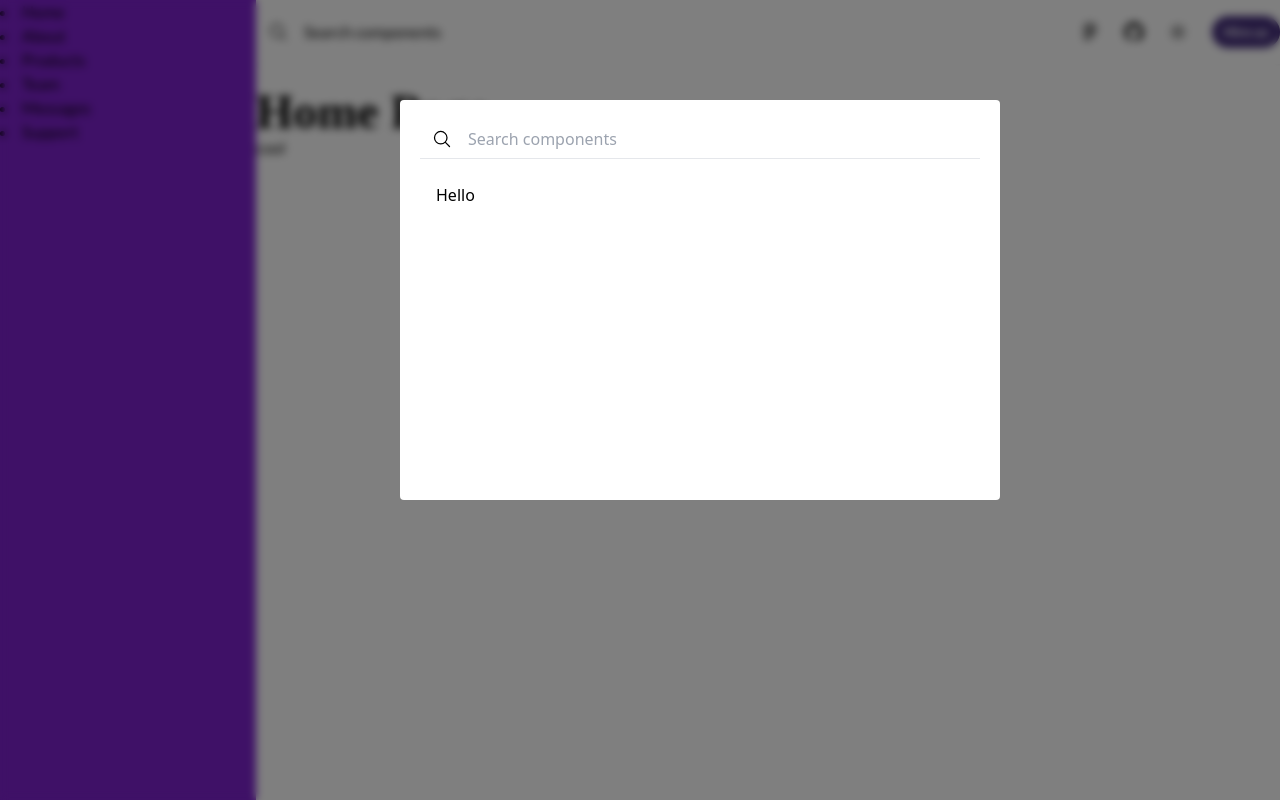
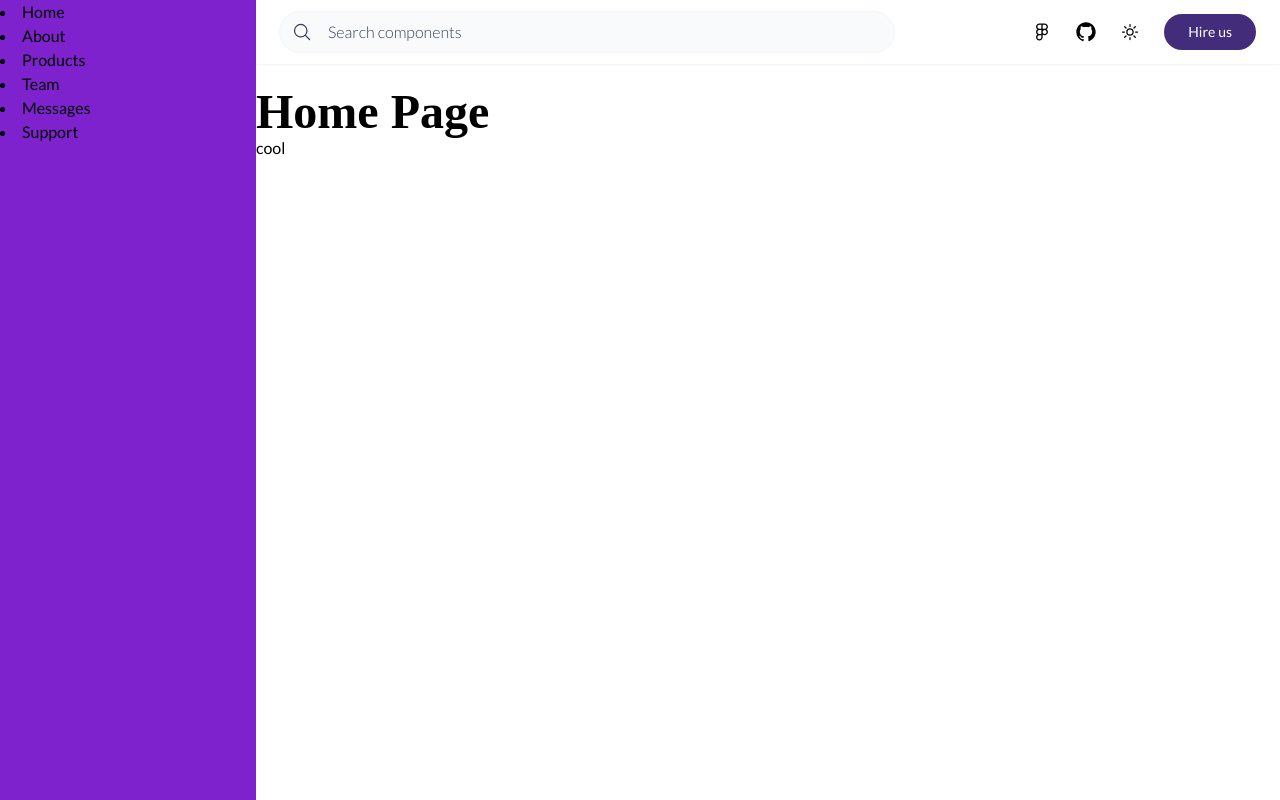
Before and after one commit to kashifal/center-ui, a React (Vite) app: page / in a window 1280 px wide. Built offline with nearby package versions, Linux system fonts and the light colour scheme; a web font is replaced by a local one.

Commit message:
logic add

```diff
--- a/package.json
+++ b/package.json
@@ -9,11 +9,14 @@
     "preview": "vite preview"
   },
   "dependencies": {
+    "@reduxjs/toolkit": "^1.9.0",
     "react": "^18.2.0",
     "react-copy-to-clipboard": "^5.1.0",
     "react-dom": "^18.2.0",
+    "react-redux": "^8.0.5",
     "react-router-dom": "^6.4.3",
-    "react-syntax-highlighter": "^15.5.0"
+    "react-syntax-highlighter": "^15.5.0",
+    "redux": "^4.2.0"
   },
   "devDependencies": {
     "@iconify/react": "^4.0.0",
--- /dev/null
+++ b/src/app/slices/ModalSlice.js
@@ -0,0 +1,15 @@
+import { createSlice } from "@reduxjs/toolkit";
+
+
+const ModalSlice = createSlice({
+    name:'modal',
+    initialState:{isOpen : false},
+    reducers:{
+        openModal(state,action){
+            state.isOpen = action.payload;
+        }
+    }
+})
+
+export default ModalSlice.reducer;
+export const ModalAction = ModalSlice.actions;
--- /dev/null
+++ b/src/app/store/configuresStore.js
@@ -0,0 +1,7 @@
+import rootReducers from "./rootReducer";
+import { configureStore } from "@reduxjs/toolkit";
+
+
+export const store = configureStore({
+  reducer: rootReducers,
+});
--- /dev/null
+++ b/src/app/store/rootReducer.js
@@ -0,0 +1,8 @@
+import { combineReducers } from "@reduxjs/toolkit";
+import ModalSlice from "../slices/ModalSlice";
+
+const rootReducers = combineReducers({
+  ModalSlice,
+});
+
+export default rootReducers;
--- a/src/components/Header/Header.jsx
+++ b/src/components/Header/Header.jsx
@@ -1,20 +1,28 @@
-import React, { Fragment } from "react";
+import React, { Fragment, useState } from "react";
+import { useDispatch, useSelector } from "react-redux";
+import { ModalAction } from "../../app/slices/ModalSlice";
+import ModalSlice from "../../app/slices/ModalSlice";
 
 const Header = () => {
+  const dispatch = useDispatch();
+
+  console.log(ModalAction);
+
+
   return (
     <Fragment>
       <div className='h-16 w-full shadow-sm'>
-        <div className='h-full max-w-5xl m-auto flex items-center'>
+        <div className='h-full w-full px-6  flex items-center'>
           <div className='flex-1  h-full flex items-center'>
-            <div className='group flex w-2/3 items-center gap-2 py-2 px-3 cursor-pointer'>
-              <div className='rounded-full group-hover:text-primary'>
+            <div onClick={() => dispatch(ModalAction.openModal(true))} className='group bg-gray-50 ring-1 ring-gray-100 rounded-full flex w-2/3 items-center gap-2 py-2 px-3 cursor-pointer'>
+              <div className='rounded-full  group-hover:text-primary'>
                 <svg
                   xmlns='http://www.w3.org/2000/svg'
                   fill='none'
                   viewBox='0 0 24 24'
                   strokeWidth={1.5}
                   stroke='currentColor'
-                  className='w-5 h-5'
+                  className='w-5 h-5 text-secondary'
                 >
                   <path
                     strokeLinecap='round'
@@ -24,10 +32,12 @@ const Header = () => {
                 </svg>
               </div>
               <hr />
-              <span className='group-hover:text-primary'>
+              <span className='group-hover:text-primary text-secondary font-light'>
                 Search components
               </span>
-            </div>
+
+
+
           </div>
           <div className='w-96 h-full flex items-center justify-end gap-6'>
             <a href='' className=''>
@@ -80,13 +90,14 @@ const Header = () => {
             </button>
             <a
               href='/'
-              className='px-3 py-[6px] bg-primary text-white rounded-full text-sm font-semibold'
+              className='px-6 py-2 bg-primary font-normal text-white rounded-full text-sm'
             >
               Hire us
             </a>
           </div>
         </div>
       </div>
+      </div>
     </Fragment>
   );
 };
--- a/src/components/Modal/Modal.jsx
+++ b/src/components/Modal/Modal.jsx
@@ -1,9 +1,11 @@
 import React from "react";
+import { useSelector } from "react-redux";
 
 function Modal() {
+  const isOpen = useSelector((state) =>  state.ModalSlice.isOpen);
   return (
-    <div className='absolute top-[100px] left-[400px] bg-white h-[400px] w-[600px] rounded p-5 flex flex-col'>
-      <div className='max-h-fit border-b hover:border-primary px-3 py-2 flex items-center gap-4'>
+    <div className={`absolute ml-auto mr-auto left-0 right-0 top-0 ${isOpen ? 'flex' : 'hidden'}  bottom-0 mt-16 mb-auto bg-white h-[400px] w-[750px] rounded-lg p-5  flex-col`}>
+      <div className='w-full border-b hover:border-primary  py-2 flex items-center gap-4'>
         <label htmlFor='search-input'>
           <svg
             xmlns='http://www.w3.org/2000/svg'
--- a/src/components/Modal/Overlay.jsx
+++ b/src/components/Modal/Overlay.jsx
@@ -1,8 +1,12 @@
 import React from "react";
+import { useSelector, useDispatch } from "react-redux";
+import { ModalAction } from "../../app/slices/ModalSlice";
 
 function Overlay() {
+  const dispatch = useDispatch();
+   const isOpen = useSelector((state) =>  state.ModalSlice.isOpen);
   return (
-    <div className='w-full h-screen absolute top-0 bg-black/50 backdrop-blur-sm'></div>
+    <div onClick={() => dispatch(ModalAction.openModal(false))} className={`w-full h-screen ${isOpen ? 'block' : 'hidden'} absolute top-0 bg-black/10 backdrop-blur-sm`}></div>
   );
 }
 
--- a/src/index.css
+++ b/src/index.css
@@ -2,6 +2,9 @@
 @tailwind base;
 @tailwind components;
 @tailwind utilities;
+ * {
+     box-sizing: border-box;
+ }
 
 h1,
 h2,
--- a/src/main.jsx
+++ b/src/main.jsx
@@ -2,6 +2,8 @@ import React from 'react'
 import ReactDOM from 'react-dom/client'
 import App from './App'
 import './index.css';
+import { Provider } from 'react-redux';
+import { store } from './app/store/configuresStore';
 import './App';
 import {
   BrowserRouter as Router
@@ -10,7 +12,9 @@ import {
 ReactDOM.createRoot(document.getElementById('root')).render(
   <React.StrictMode>
     <Router>
+      <Provider store={store}>
     <App />
+    </Provider>
     </Router>
   </React.StrictMode>
 )
```
Also changed, not shown: src/components/Sidebar/Layout.jsx (+6 -6 lines), 1 other file (tests, documents, lock files or other folders).
